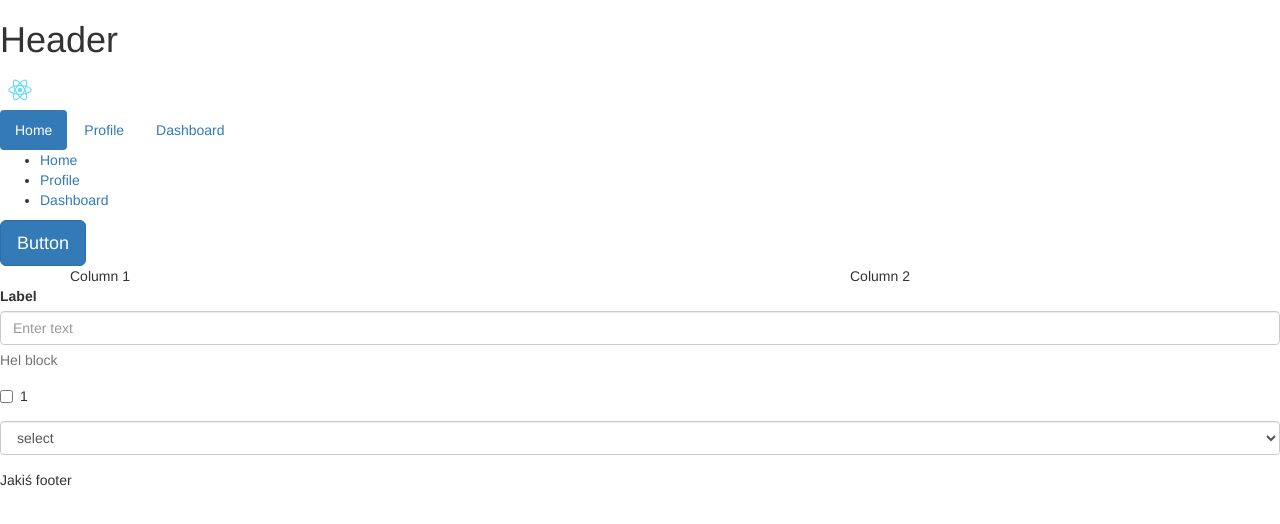
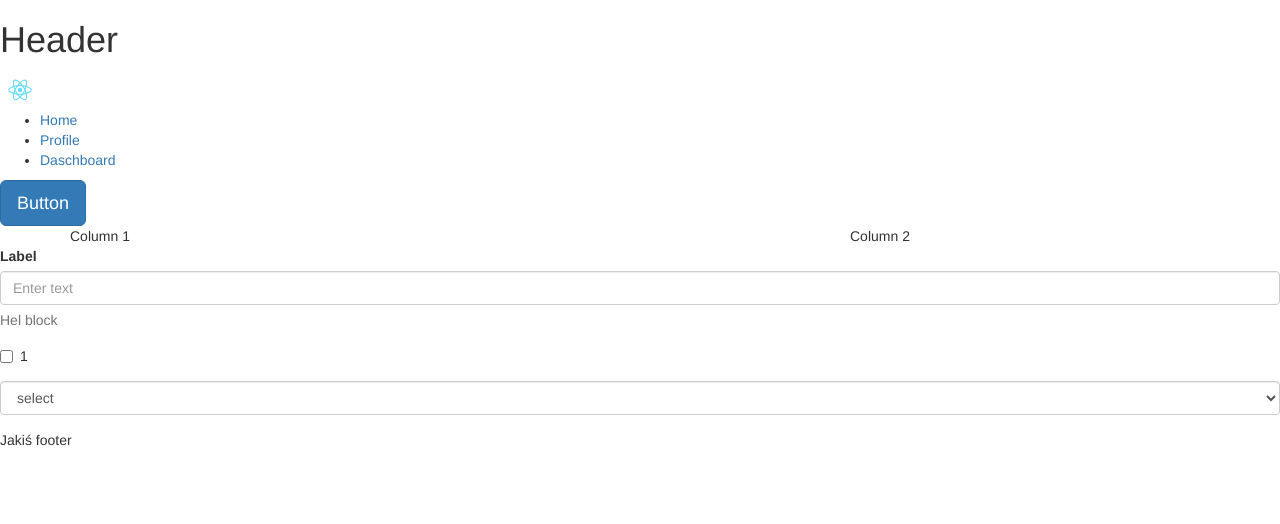
Before and after one commit to HKrzyszczak/react-component, a React (Create React App) app: page / in a window 1280 px wide. Shown: the top 524 px of the page. Built offline with nearby package versions, Linux system fonts and the light colour scheme.

Commit message:
navigation in menu

```diff
--- a/src/components/App.js
+++ b/src/components/App.js
@@ -4,28 +4,16 @@ import Home from './Home.js';
 import {BrowserRouter as Router, Link, Route} from 'react-router-dom';
 import Profile from './Profie.js';
 import Dashboard from './Dashboard.js'
+import Menu from './Menu.js';
 
 import Footer from './Footer.js';
 
 
 const App = () => {
-    // return (
-    //     <div>
-    //         <Header/>
-    //         <Home/>
-    //         <Footer/>
-    //     </div>
-    // );
-
-    return (
+      return (
         <Router>
             <div>
                 <Header/>
-                <ul>
-                    <li><Link to="/">Home</Link></li>
-                    <li><Link to="/profile">Profile</Link></li>
-                    <li><Link to="/daschboard">Dashboard</Link></li>
-                </ul>
                 <Route exact path="/" component={Home}/>
                 <Route path="/profile" component={Profile}/>
                 <Route path="/dashboard" component={Dashboard}/>
--- a/src/components/Menu.js
+++ b/src/components/Menu.js
@@ -1,14 +1,13 @@
 import React from 'react';
-import {Nav, NavItem} from 'react-bootstrap';
+import {Link} from 'react-router-dom';
 
 const Menu = () => {
     return (
-        <Nav bsStyle="pills"
-             activeKey={0}>
-            <NavItem eventKey={0}>Home</NavItem>
-            <NavItem eventKey={1}>Profile</NavItem>
-            <NavItem eventKey={2}>Dashboard</NavItem>
-        </Nav>
+        <ul>
+            <li><Link to="/">Home</Link></li>
+            <li><Link to="/profile">Profile</Link></li>
+            <li><Link to="/dashboard">Daschboard</Link></li>
+        </ul>
     );
 };
 
```
